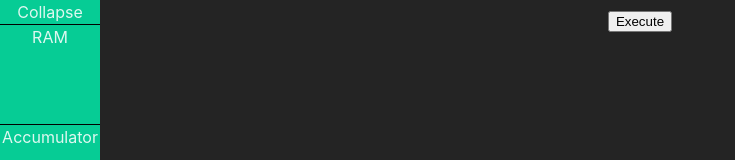
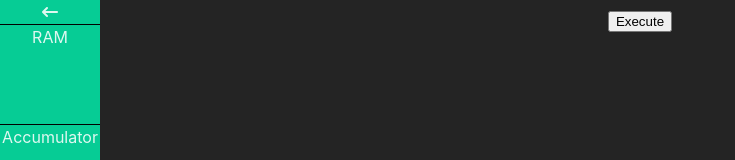
Before and after one commit to Furrj/BitsToBytes, a React (Vite) app: page / in a window 1280 px wide. Both pictures are taken after a click on the element 12 px from the left and 400 px from the top of the page. Shown: the top 160 px of the page, without its empty margins (0-735 px from the left). Built offline with nearby package versions, Linux system fonts and the light colour scheme.

Commit message:
added arrow icons to open and close toolbar using FontAwesome

```diff
--- a/index.html
+++ b/index.html
@@ -4,6 +4,10 @@
     <meta charset="UTF-8" />
     <link rel="icon" type="image/svg+xml" href="/CPU_Icon.png" />
     <meta name="viewport" content="width=device-width, initial-scale=1.0" />
+    <script
+      src="https://kit.fontawesome.com/930be2626b.js"
+      crossorigin="anonymous"
+    ></script>
     <title>Bits To Bytes</title>
   </head>
   <body>
--- a/src/components/UI/ComponentToolbar.tsx
+++ b/src/components/UI/ComponentToolbar.tsx
@@ -27,7 +27,9 @@ const ComponentToolbar: React.FC<IProps> = ({
     >
       {open ? (
         <div className={styles.boxContainer}>
-          <div onClick={() => setOpen(false)}>Collapse</div>
+          <div onClick={() => setOpen(false)}>
+            <i className="fa-solid fa-arrow-left-long" />
+          </div>
           <ComponentToolbarBox
             title="RAM"
             component={components[0]}
@@ -59,7 +61,9 @@ const ComponentToolbar: React.FC<IProps> = ({
             restrictSpawn={true}
           />
         </div>
-      ) : null}
+      ) : (
+        <i className="fa-solid fa-arrow-up-right-from-square" />
+      )}
     </div>
   );
 };
```
